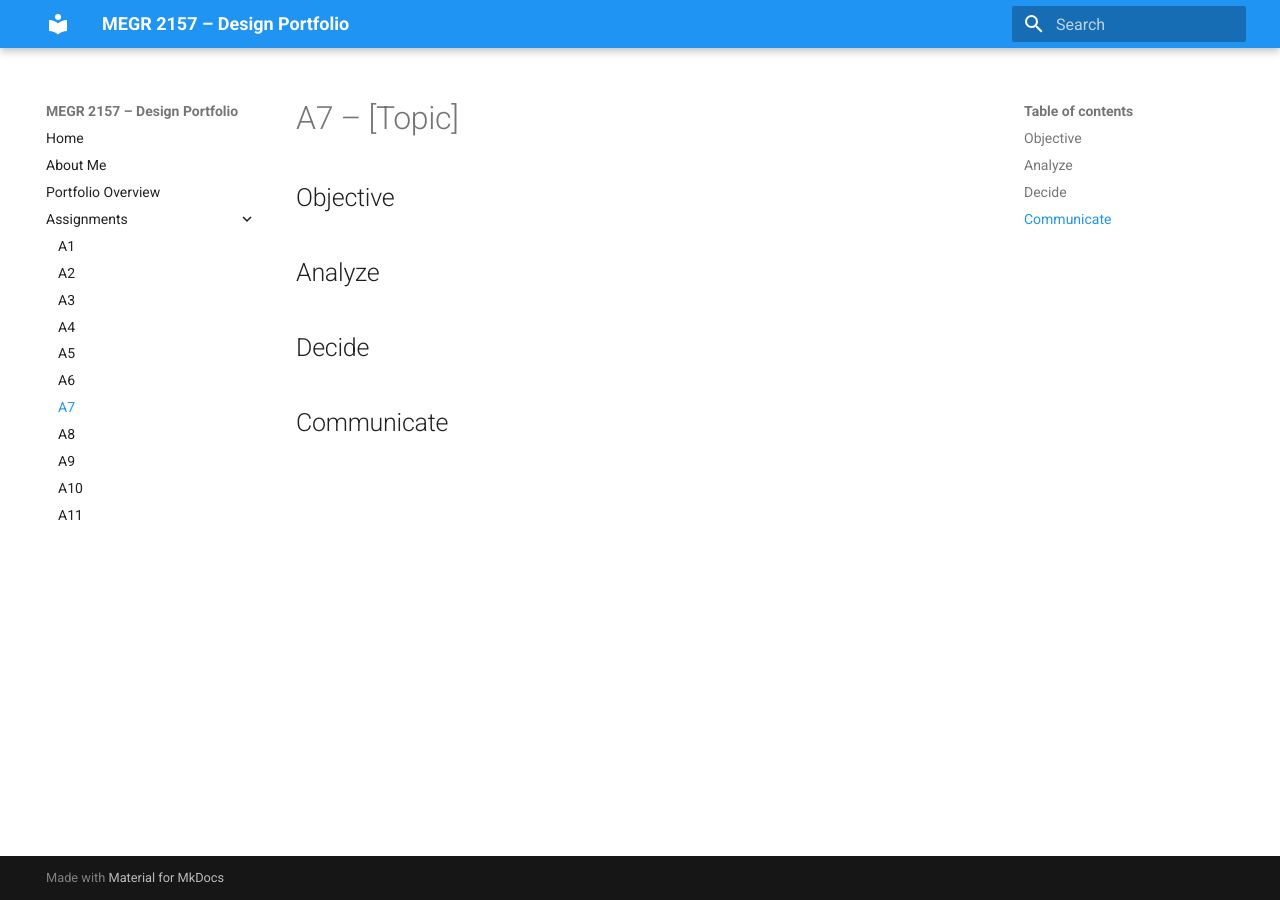
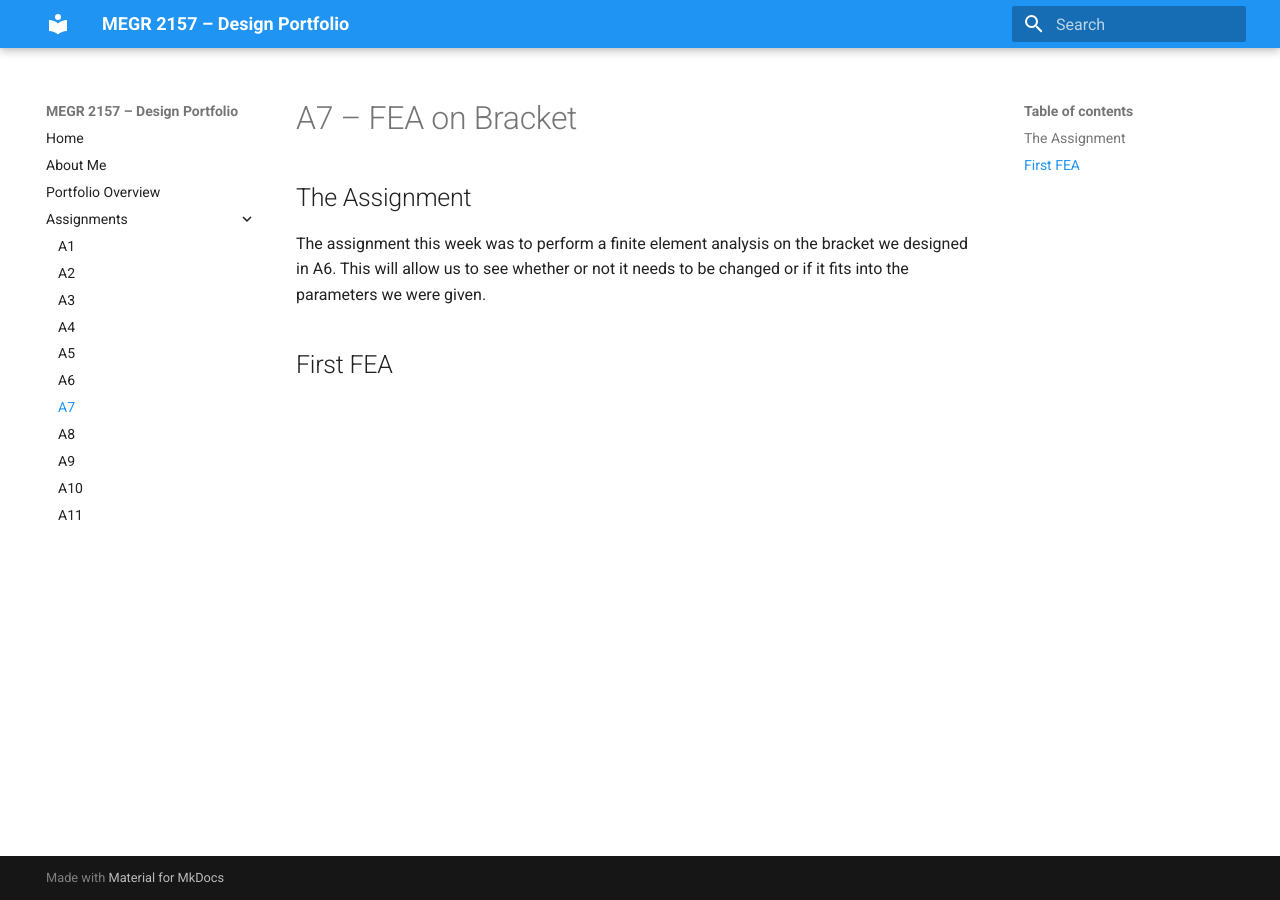
Before and after one commit to mgrego35/megr2156-portfolio, an MkDocs documentation site: the page built from docs/assignments/A07/index.md, in a window 1280 px wide. Built offline with MkDocs 1.6.1 and Material for MkDocs 9.7.7, drawn with Linux system fonts in a browser that asks for light colours.

Commit message:
Update index.md

```diff
--- a/docs/assignments/A07/index.md
+++ b/docs/assignments/A07/index.md
@@ -1,12 +1,7 @@
-# A7 – [Topic]
+# A7 – FEA on Bracket
 
-## Objective
+## The Assignment
 
+The assignment this week was to perform a finite element analysis on the bracket we designed in A6. This will allow us to see whether or not it needs to be changed or if it fits into the parameters we were given.
 
-## Analyze
-
-
-## Decide
-
-
-## Communicate
+## First FEA
```
